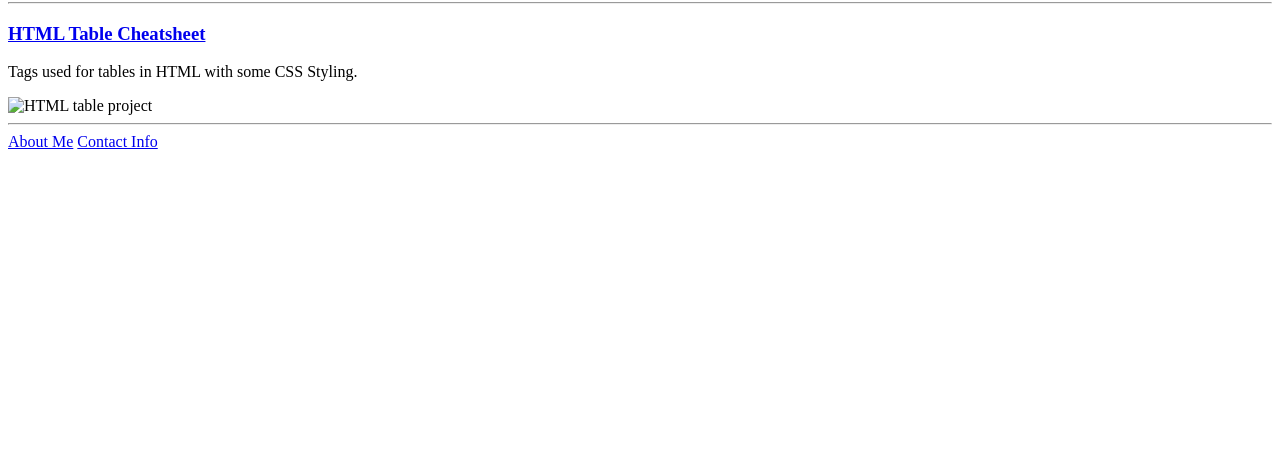
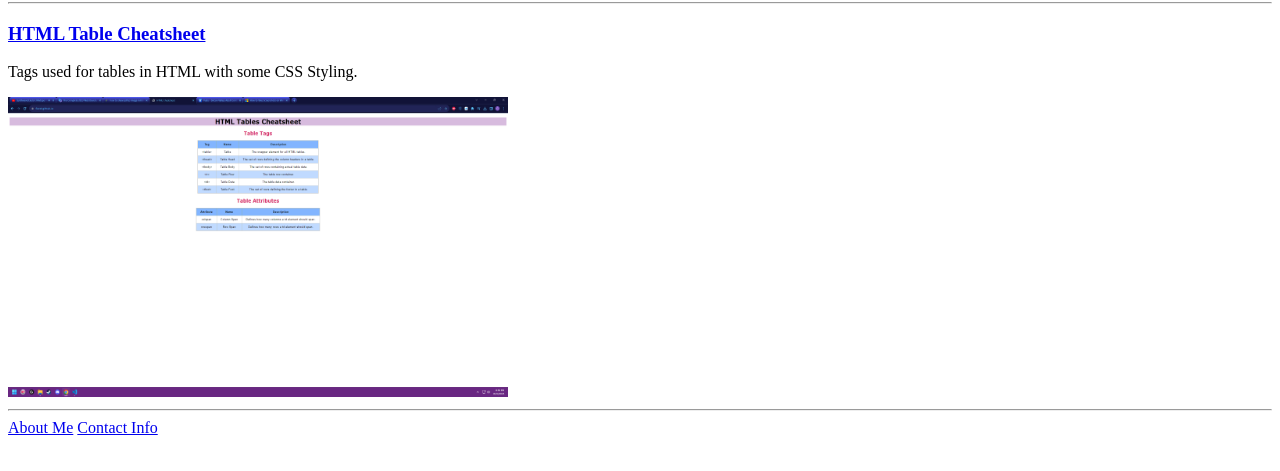
Before and after one commit to FizzZT/portfolio-practice, a plain HTML site: page index.html in a window 1280 px wide. Shown: the part 125-596 px from the top of the page. Drawn offline with Linux system fonts and the light colour scheme.

Commit message:
Update index.html

```diff
--- a/index.html
+++ b/index.html
@@ -14,7 +14,7 @@
   <div>
     <h3><a href="https://fizzzt.github.io/">HTML Table Cheatsheet</a></h3>
     <p>Tags used for tables in HTML with some CSS Styling.</p>
-    <img src="./assests/Images/HTML Cheatsheet.png" alt="HTML table project" width="500" height="300">
+    <img src="./assets/Images/HTML Cheatsheet.png" alt="HTML table project" width="500" height="300">
     <hr />
   </div>
   <footer>
```
